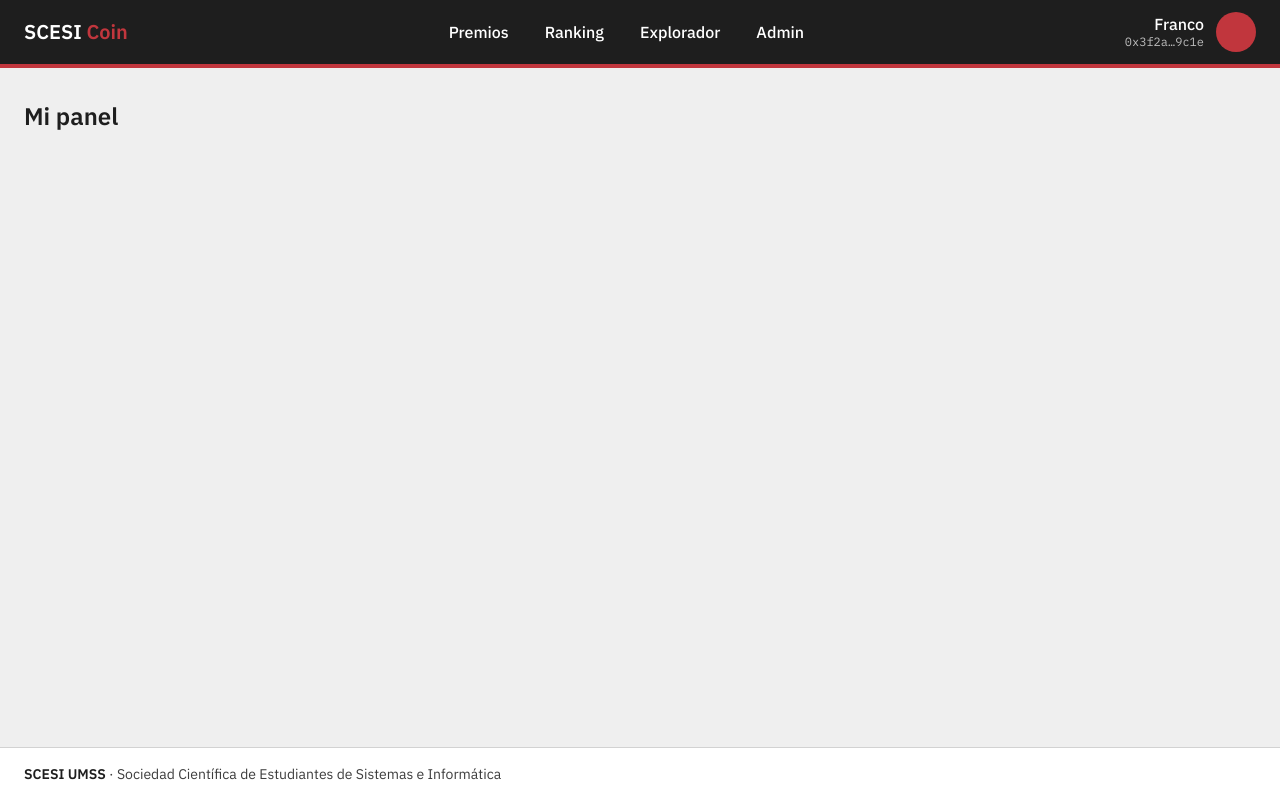
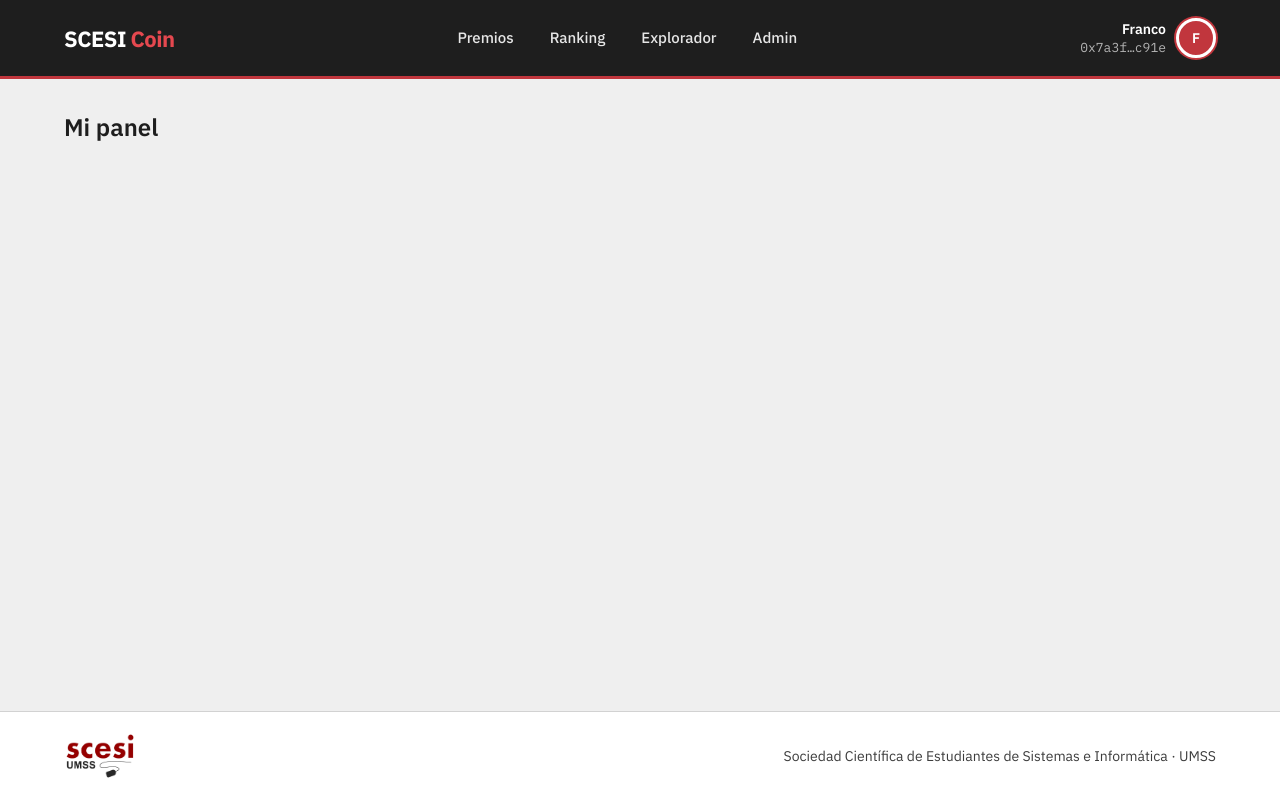
Before and after one commit to Luis-AyC-B/SCESI-Coin-SCC-, a React (Vite) app in the folder frontend/: page /panel in a window 1280 px wide. Built offline with nearby package versions, Linux system fonts and the light colour scheme.

Commit message:
feat(frontend): match header and footer to mockups, add SCESI logo

```diff
--- a/frontend/src/components/Footer.tsx
+++ b/frontend/src/components/Footer.tsx
@@ -1,9 +1,11 @@
 export default function Footer() {
   return (
-    <footer className="border-border border-t bg-white">
-      <div className="text-ink-2 mx-auto max-w-7xl px-6 py-4 text-sm">
-        <span className="text-ink font-semibold">SCESI UMSS</span> · Sociedad Científica de
-        Estudiantes de Sistemas e Informática
+    <footer className="border-border flex-none border-t bg-white">
+      <div className="mx-auto flex max-w-[1200px] flex-wrap items-center justify-between gap-4 px-6 py-5">
+        <img src="/scesi-umss.png" alt="SCESI UMSS" className="block h-12 w-auto" />
+        <span className="text-ink-2 text-sm">
+          Sociedad Científica de Estudiantes de Sistemas e Informática · UMSS
+        </span>
       </div>
     </footer>
   )
--- a/frontend/src/components/Header.tsx
+++ b/frontend/src/components/Header.tsx
@@ -1,4 +1,4 @@
-import { NavLink, Link } from 'react-router'
+import { Link, NavLink } from 'react-router'
 
 const NAV = [
   { to: '/premios', label: 'Premios' },
@@ -8,23 +8,25 @@ const NAV = [
 ]
 
 // TODO: reemplazar por el usuario autenticado
-const user = { name: 'Franco', wallet: '0x3f2a…9c1e', isAdmin: true }
+const user = { name: 'Franco', wallet: '0x7a3f…c91e', isAdmin: true }
 
 export default function Header() {
   return (
-    <header className="bg-ink border-b-4 border-scesi text-white">
-      <div className="mx-auto flex h-16 max-w-7xl items-center justify-between px-6">
-        <Link to="/premios" className="text-xl font-semibold">
-          SCESI <span className="text-scesi">Coin</span>
+    <header className="bg-ink border-scesi flex-none border-b-[3px]">
+      <div className="mx-auto flex max-w-[1200px] flex-wrap items-center justify-between gap-4 px-6 py-4">
+        <Link to="/panel" className="text-[22px] font-bold tracking-tight text-white">
+          SCESI <span className="text-scesi-bright">Coin</span>
         </Link>
-        <nav className="flex gap-1">
+        <nav className="flex flex-wrap gap-1 text-[15px]">
           {NAV.filter((item) => !item.adminOnly || user.isAdmin).map((item) => (
             <NavLink
               key={item.to}
               to={item.to}
               className={({ isActive }) =>
-                `flex min-h-11 items-center rounded-md px-4 font-medium ${
-                  isActive ? 'bg-scesi' : 'hover:bg-white/10'
+                `flex min-h-11 items-center rounded-md px-4 ${
+                  isActive
+                    ? 'bg-scesi font-semibold text-white'
+                    : 'font-medium text-[#E6E6E6] hover:bg-white/10'
                 }`
               }
             >
@@ -32,12 +34,14 @@ export default function Header() {
             </NavLink>
           ))}
         </nav>
-        <Link to="/panel" aria-label="Mi panel" className="flex items-center gap-3">
-          <div className="text-right leading-tight">
-            <p className="font-medium">{user.name}</p>
-            <p className="font-mono text-xs text-white/70">{user.wallet}</p>
+        <Link to="/panel" aria-label="Mi panel" className="flex items-center gap-2.5 text-sm">
+          <div className="text-right">
+            <div className="font-semibold text-white">{user.name}</div>
+            <div className="font-mono text-[13px] text-[#B5B5B5]">{user.wallet}</div>
           </div>
-          <div className="bg-scesi size-10 rounded-full" />
+          <div className="bg-scesi ring-scesi flex size-10 items-center justify-center rounded-full border-[3px] border-white font-semibold text-white ring-2">
+            {user.name[0]}
+          </div>
         </Link>
       </div>
     </header>
--- a/frontend/src/components/Layout.tsx
+++ b/frontend/src/components/Layout.tsx
@@ -6,7 +6,7 @@ export default function Layout() {
   return (
     <div className="flex min-h-screen flex-col">
       <Header />
-      <main className="mx-auto w-full max-w-7xl flex-1 px-6 py-8">
+      <main className="mx-auto box-border flex w-full max-w-[1200px] flex-[1_0_auto] flex-col gap-6 px-6 pt-8 pb-12">
         <Outlet />
       </main>
       <Footer />
```
Also changed, not shown: frontend/public/scesi-umss.png (added).
